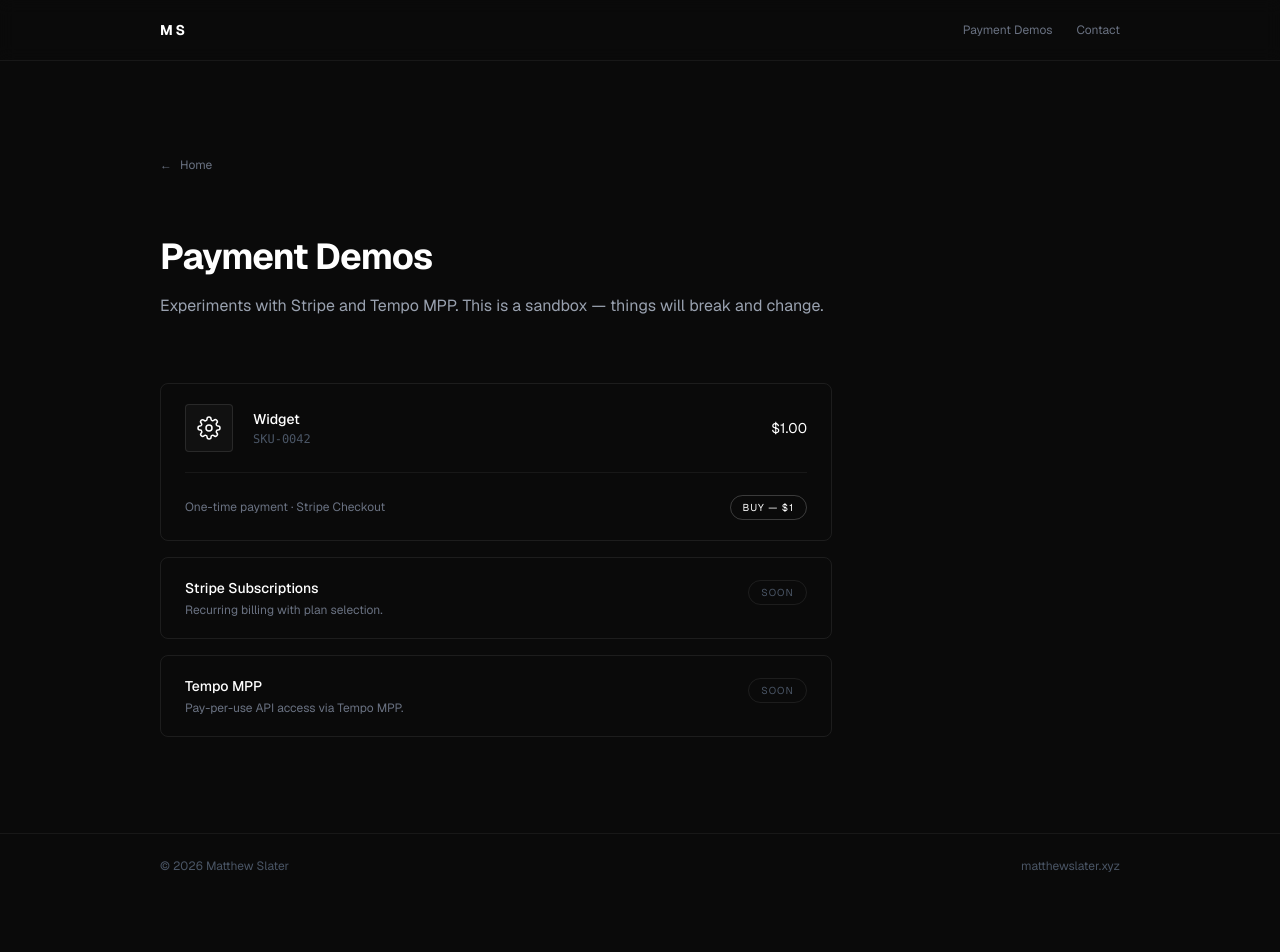
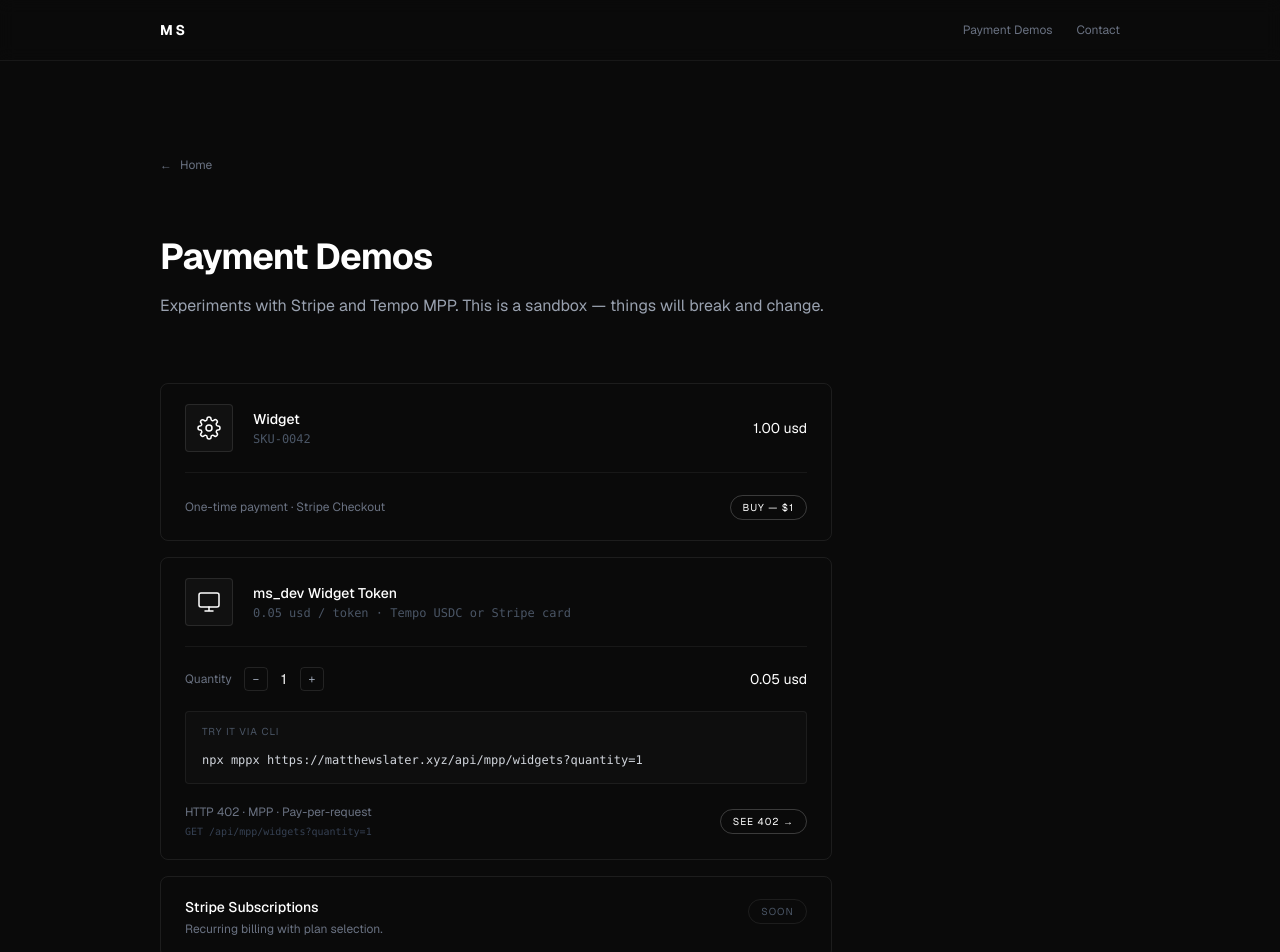
Before and after one commit to dev-slater/personal-site, a Next.js app: page /payment-demos in a window 1280 px wide. Shown: the top 952 px of the page. Before the commit the page ends 898 px from the top, so only its background shows below. Built offline with nearby package versions, Linux system fonts and the light colour scheme.

Commit message:
Add MPP widget token API with Tempo and Stripe payment support

```diff
--- /dev/null
+++ b/app/api/mpp/widgets/route.ts
@@ -0,0 +1,48 @@
+import { Mppx, stripe, tempo } from "mppx/server";
+
+// MPP_SECRET_KEY is auto-detected from env.
+// Two payment methods: Tempo USDC (mainnet) and Stripe card (requires machine payments access).
+// TODO: Add tempo.session() for pay-as-you-go channel payments (coming soon).
+//       Requires a server-side signing account (TEMPO_SERVER_PRIVATE_KEY) for channel management.
+const mppx = Mppx.create({
+  methods: [
+    tempo.charge({
+      recipient: "0x458cdBCE20B710052Eb052aaB2D0322D6Bff1dE8",
+      // Defaults to mainnet USDC (0x20C000000000000000000000b9537d11c60E8b50) and 6 decimals
+    }),
+    stripe({
+      secretKey: process.env.STRIPE_SECRET_KEY!,
+      networkId: "internal",
+      paymentMethodTypes: ["card"],
+      currency: "usd",
+      decimals: 2,
+    }),
+  ],
+});
+
+export async function GET(req: Request) {
+  const url = new URL(req.url);
+  const quantity = Math.min(
+    Math.max(parseInt(url.searchParams.get("quantity") ?? "1"), 1),
+    10
+  );
+  const amount = (quantity * 0.05).toFixed(2);
+
+  const description = `${quantity}x ms_dev widget`;
+  const result = await mppx.compose(
+    ["tempo/charge", { amount, currency: "0x20C000000000000000000000b9537d11c60E8b50", description }],
+    ["stripe/charge", { amount, description }],
+  )(req);
+
+  if (result.status === 402) return result.challenge;
+
+  const widgets = Array.from({ length: quantity }, (_, i) => ({
+    id: `ms_dev_${Date.now()}_${i}`,
+    sku: "ms_dev",
+    name: "Widget",
+  }));
+
+  return result.withReceipt(
+    Response.json({ widgets, quantity, total_charged: `${amount} usd` })
+  );
+}
--- a/app/payment-demos/page.tsx
+++ b/app/payment-demos/page.tsx
@@ -1,15 +1,12 @@
 import { Header } from "@/components/Header";
 import Link from "next/link";
 import { CheckoutButton } from "@/components/CheckoutButton";
+import { MppDemo } from "@/components/MppDemo";
 
 const comingSoon = [
   {
     title: "Stripe Subscriptions",
     description: "Recurring billing with plan selection.",
-  },
-  {
-    title: "Tempo MPP",
-    description: "Pay-per-use API access via Tempo MPP.",
   },
 ];
 
@@ -55,7 +52,7 @@ export default function PaymentDemos() {
                   <p className="text-sm font-medium text-white">Widget</p>
                   <p className="text-xs text-gray-600 font-mono mt-0.5">SKU-0042</p>
                 </div>
-                <p className="ml-auto text-sm text-white">$1.00</p>
+                <p className="ml-auto text-sm text-white">1.00 usd</p>
               </div>
               {/* Demo meta + button */}
               <div className="flex items-center justify-between">
@@ -63,6 +60,9 @@ export default function PaymentDemos() {
                 <CheckoutButton />
               </div>
             </div>
+
+            {/* MPP — live */}
+            <MppDemo />
 
             {/* Coming soon */}
             {comingSoon.map((demo) => (
--- /dev/null
+++ b/components/MppDemo.tsx
@@ -0,0 +1,75 @@
+"use client";
+
+import { useState } from "react";
+
+const UNIT_PRICE = 0.05;
+
+export function MppDemo() {
+  const [quantity, setQuantity] = useState(1);
+  const total = (quantity * UNIT_PRICE).toFixed(2);
+
+  return (
+    <div className="rounded-lg border border-white/[0.08] px-6 py-5">
+      {/* Product row */}
+      <div className="flex items-center gap-5 mb-5 pb-5 border-b border-white/[0.06]">
+        <div className="shrink-0 w-12 h-12 rounded border border-white/10 bg-white/[0.03] flex items-center justify-center">
+          <svg width="24" height="24" viewBox="0 0 24 24" fill="none" stroke="currentColor" strokeWidth="1.5" strokeLinecap="round" strokeLinejoin="round" className="text-white">
+            <rect x="2" y="3" width="20" height="14" rx="2" />
+            <path d="M8 21h8M12 17v4" />
+          </svg>
+        </div>
+        <div>
+          <p className="text-sm font-medium text-white">ms_dev Widget Token</p>
+          <p className="text-xs text-gray-600 font-mono mt-0.5">0.05 usd / token · Tempo USDC or Stripe card</p>
+        </div>
+      </div>
+
+      {/* Quantity + price */}
+      <div className="flex items-center justify-between mb-5">
+        <div className="flex items-center gap-3">
+          <span className="text-xs text-gray-500">Quantity</span>
+          <div className="flex items-center gap-2">
+            <button
+              onClick={() => setQuantity((q) => Math.max(1, q - 1))}
+              className="w-6 h-6 rounded border border-white/10 text-gray-400 hover:text-white hover:border-white/30 transition-colors flex items-center justify-center text-xs"
+            >
+              −
+            </button>
+            <span className="text-sm text-white w-4 text-center">{quantity}</span>
+            <button
+              onClick={() => setQuantity((q) => Math.min(10, q + 1))}
+              className="w-6 h-6 rounded border border-white/10 text-gray-400 hover:text-white hover:border-white/30 transition-colors flex items-center justify-center text-xs"
+            >
+              +
+            </button>
+          </div>
+        </div>
+        <span className="text-sm text-white">{total} usd</span>
+      </div>
+
+      {/* CLI instructions */}
+      <div className="rounded border border-white/[0.06] bg-white/[0.02] px-4 py-3 mb-5">
+        <p className="text-[10px] uppercase tracking-widest text-gray-600 mb-2">Try it via CLI</p>
+        <code className="text-xs text-gray-300 break-all">
+          npx mppx https://matthewslater.xyz/api/mpp/widgets?quantity={quantity}
+        </code>
+      </div>
+
+      {/* Payment method + endpoint */}
+      <div className="flex items-center justify-between">
+        <div className="flex flex-col gap-1">
+          <p className="text-xs text-gray-500">HTTP 402 · MPP · Pay-per-request</p>
+          <p className="text-[10px] text-gray-700 font-mono">GET /api/mpp/widgets?quantity={quantity}</p>
+        </div>
+        <a
+          href={`/api/mpp/widgets?quantity=${quantity}`}
+          target="_blank"
+          rel="noopener noreferrer"
+          className="ml-8 shrink-0 rounded-full border border-white/20 px-3 py-1 text-[10px] uppercase tracking-widest text-white transition-colors duration-200 hover:border-white/40"
+        >
+          See 402 →
+        </a>
+      </div>
+    </div>
+  );
+}
--- a/package.json
+++ b/package.json
@@ -10,6 +10,7 @@
   "dependencies": {
     "@stripe/stripe-js": "^9.0.0",
     "@vercel/analytics": "^2.0.1",
+    "mppx": "^0.4.11",
     "next": "16.2.1",
     "react": "19.2.4",
     "react-dom": "19.2.4",
```
Also changed, not shown: app/.well-known/mpp.json/route.ts (added), 1 other file (tests, documents, lock files or other folders).
